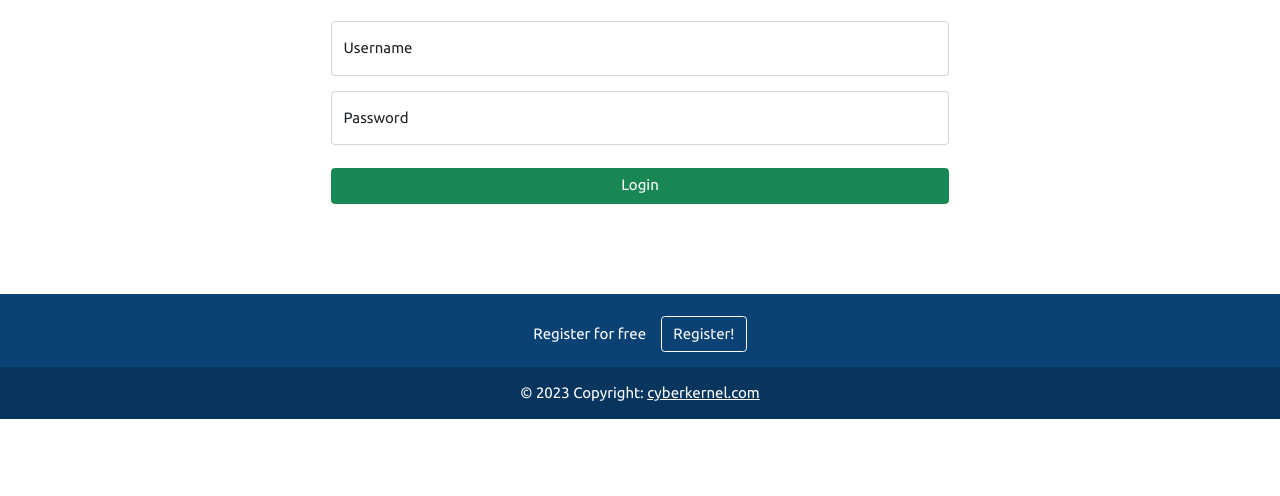
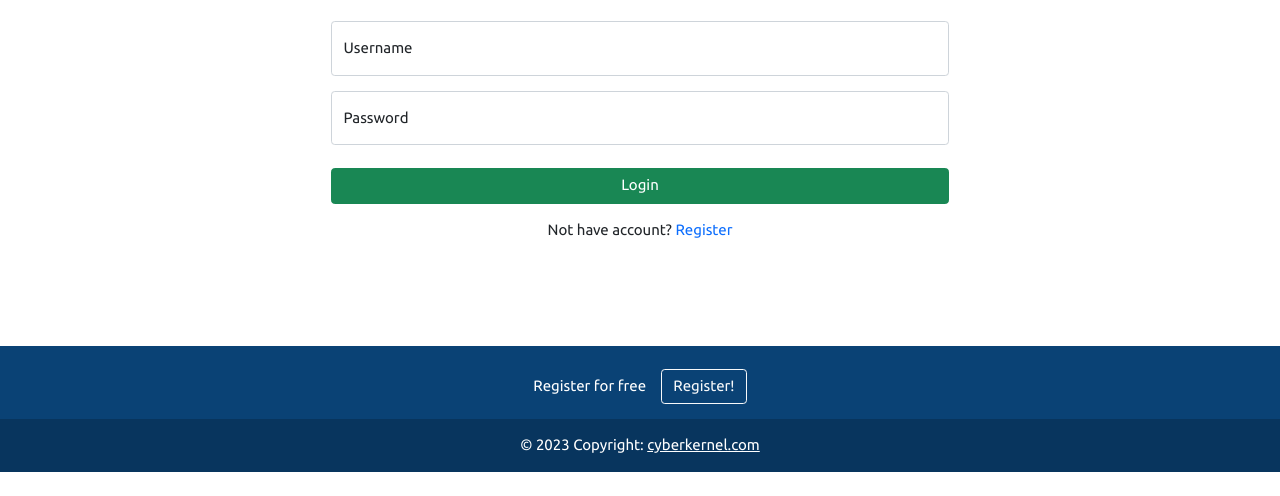
Before and after one commit to Dev-Bittu/CyberKernel, a Django app: page /account/login/ in a window 1280 px wide. Shown: the part 202-698 px from the top of the page. Run offline with Django 4.2, Linux system fonts and the light colour scheme; some libraries are stand-ins or nearby versions.

Commit message:
Added 'Not have account? Register' functionality

```diff
--- a/templates/account/login.html
+++ b/templates/account/login.html
@@ -36,5 +36,13 @@
           </button>
         </form>
     </div>
+    <div class="row mt-3">
+      <p class="text-center">
+        Not have account?
+        <a href="{% url 'register' %}" class="text-decoration-none">
+          Register
+        </a>
+      </p>
+    </div>
 </div>
 {% endblock %}
```
